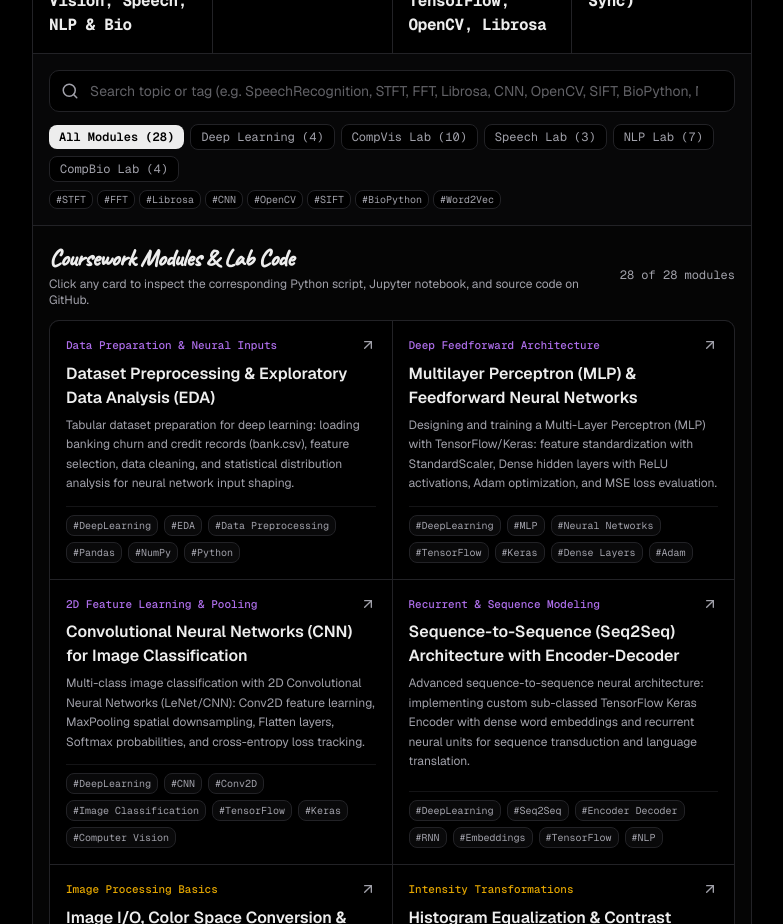
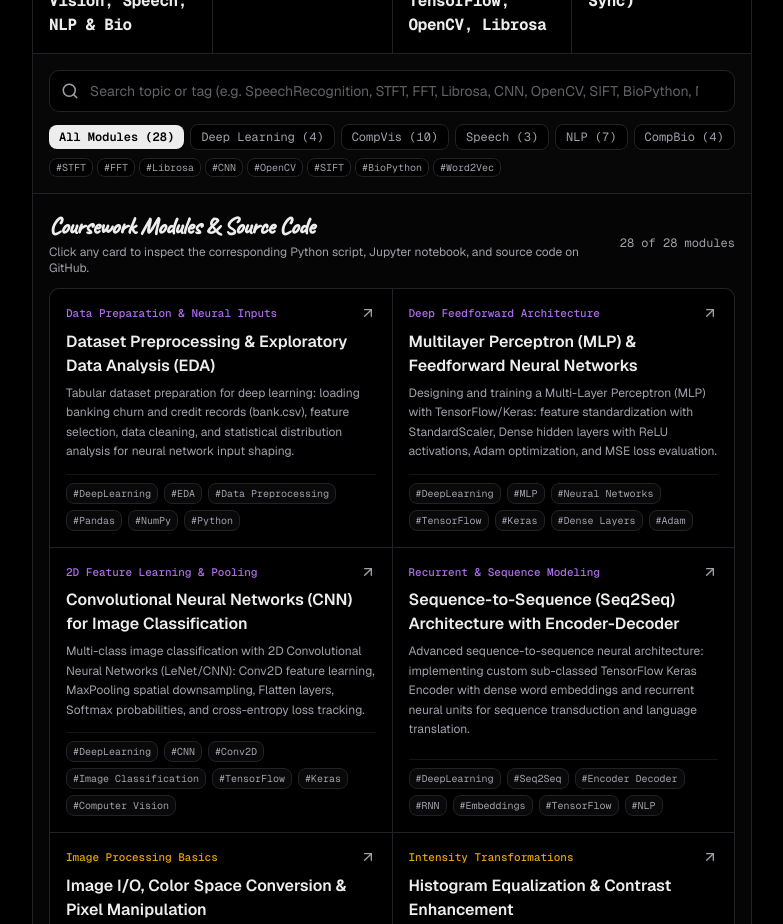
Before and after one commit to FidelCristopher/portofolio, a Next.js app: page /learning in a window 1280 px wide. Shown: the part 880-1804 px from the top of the page, without its empty margins (248-1031 px from the left). Built offline with nearby package versions, Linux system fonts and the light colour scheme; no server answers.

Commit message:
chore: remove 'Lab' label from category filter tabs on /learning

```diff
--- a/src/components/portfolio/root/AllLearningView.tsx
+++ b/src/components/portfolio/root/AllLearningView.tsx
@@ -552,7 +552,7 @@ export function AllLearningView() {
                   : "border border-border bg-background text-muted-foreground hover:text-foreground"
               }`}
             >
-              CompVis Lab ({compVisList.length})
+              CompVis ({compVisList.length})
             </button>
             <button
               type="button"
@@ -563,7 +563,7 @@ export function AllLearningView() {
                   : "border border-border bg-background text-muted-foreground hover:text-foreground"
               }`}
             >
-              Speech Lab ({speechList.length})
+              Speech ({speechList.length})
             </button>
             <button
               type="button"
@@ -574,7 +574,7 @@ export function AllLearningView() {
                   : "border border-border bg-background text-muted-foreground hover:text-foreground"
               }`}
             >
-              NLP Lab ({nlpList.length})
+              NLP ({nlpList.length})
             </button>
             <button
               type="button"
@@ -585,7 +585,7 @@ export function AllLearningView() {
                   : "border border-border bg-background text-muted-foreground hover:text-foreground"
               }`}
             >
-              CompBio Lab ({compBioList.length})
+              CompBio ({compBioList.length})
             </button>
           </div>
 
@@ -614,16 +614,16 @@ export function AllLearningView() {
           <div>
             <h3 className="font-handwritten text-2xl font-semibold tracking-tight text-foreground">
               {activeCategory === "all"
-                ? "Coursework Modules & Lab Code"
+                ? "Coursework Modules & Source Code"
                 : activeCategory === "speechrecognition"
-                ? "Speech Recognition (lab-speechrecognition)"
+                ? "Speech Recognition"
                 : activeCategory === "deeplearning"
-                ? "Deep Learning (lab-deeplearning)"
+                ? "Deep Learning"
                 : activeCategory === "compvis"
-                ? "Computer Vision (lab-compvis)"
+                ? "Computer Vision"
                 : activeCategory === "nlp"
-                ? "Natural Language Processing (lab-nlp)"
-                : "Computational Biology (lab-compbio)"}
+                ? "Natural Language Processing"
+                : "Computational Biology"}
             </h3>
             <p className="text-xs text-muted-foreground mt-0.5">
               Click any card to inspect the corresponding Python script, Jupyter notebook, and source code on GitHub.
```
